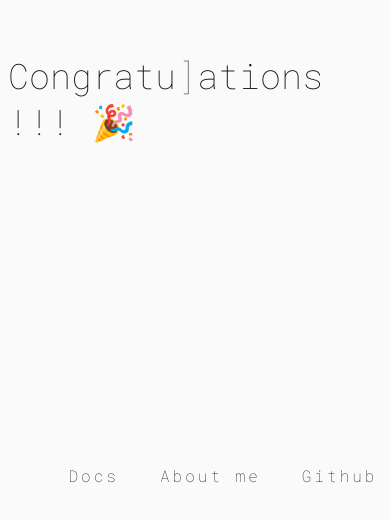
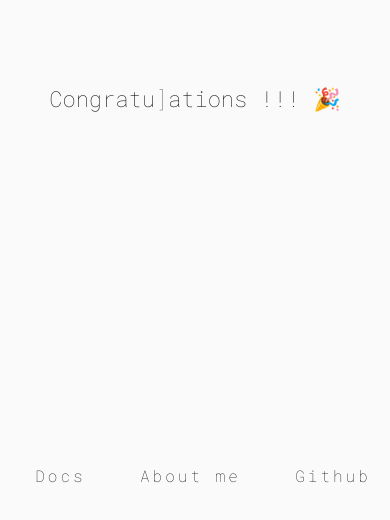
Before and after one commit to tascli/tascli.github.io, a website: page index.html in a window 390 px wide. Shown: the part 332-852 px from the top of the page. Drawn offline with Linux system fonts and the light colour scheme.

Commit message:
more mobile friendly

```diff
--- a/css/main.css
+++ b/css/main.css
@@ -65,7 +65,15 @@ a {
 .footer ul {
   list-style: none;
   display: flex;
+  padding: 0px;
   justify-content: space-around;
   flex-flow: row wrap;
   justify-content: space-around;
 }
+
+@media only screen and (max-width: 768px) {
+  /* For mobile phones: */
+  .text {
+    font-size: 22px;
+  }
+}
```
